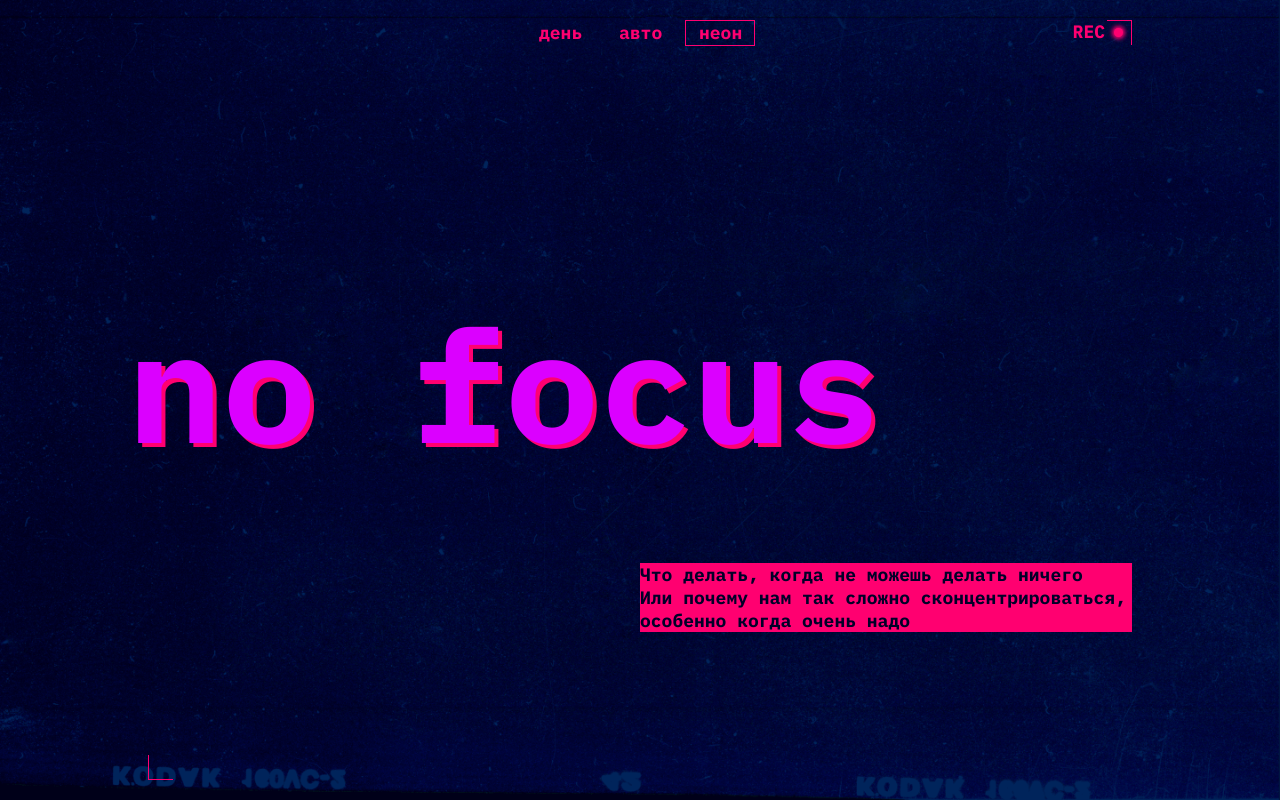
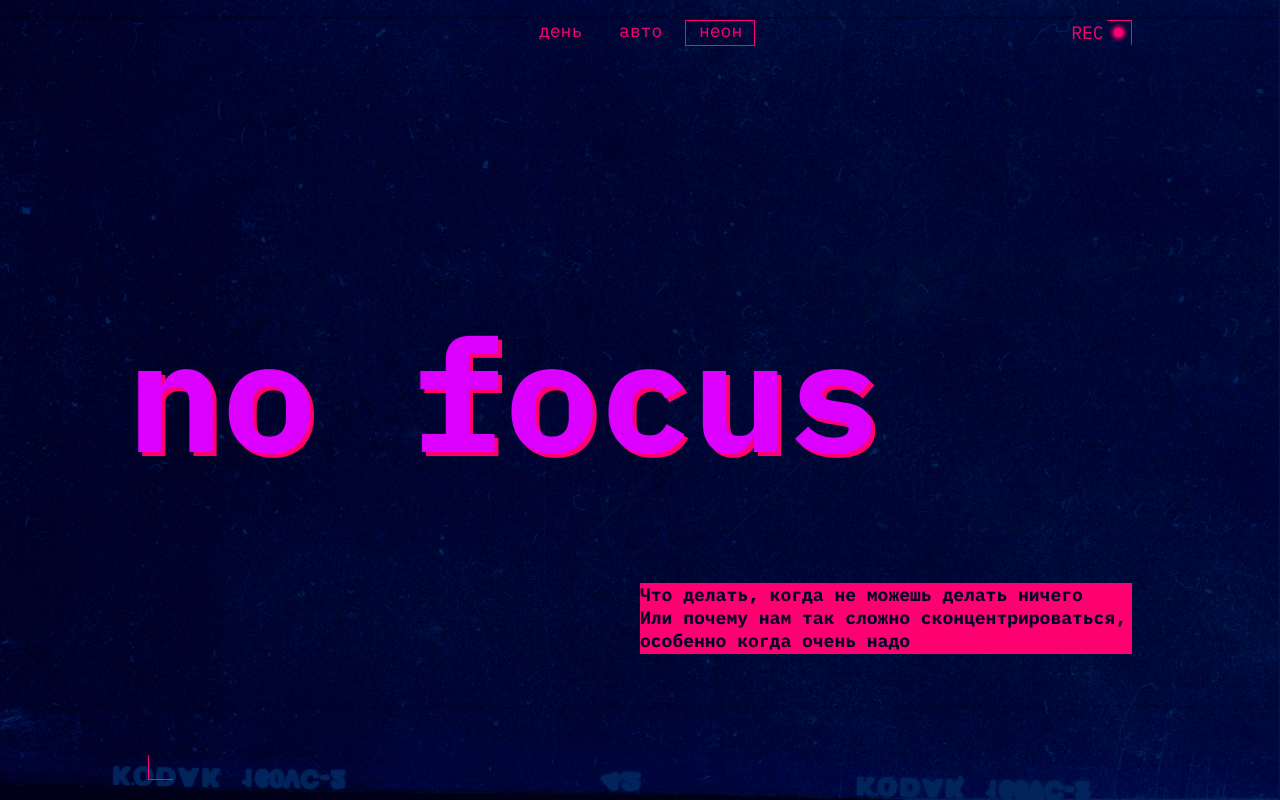
Before and after one commit to Tchernik0ff/slozhno-sosredotochitsya, a plain HTML site: page index.html in a window 1280 px wide. Both pictures are taken after a click on the button "неон". Shown: the top 800 px of the page. Drawn offline with Linux system fonts and the light colour scheme.

Commit message:
Правки стилей

```diff
--- a/styles/style.css
+++ b/styles/style.css
@@ -19,11 +19,12 @@
 .rec__decoration:before {
   content: "REC";
   position: absolute;
-  top: 0;
+  top: 1px;
   right: 0;
-  padding-inline-end: 27px;
+  padding-inline-end: 28.4px;
   color: var(--accent-color);
   color: var(--accent-color);
+  font-weight: normal;
   font-size: 18px;
 }
 
@@ -104,12 +105,11 @@
 .header__theme-menu-button {
   display: flex;
   align-items: flex-end;
-
   border: 1px solid transparent;
-  padding: 1px 13px;
+  padding: 3px 13px;
   color: var(--theme-sub-color);
   font-family: inherit;
-  font-weight: inherit;
+  font-weight: normal;
   font-size: 18px;
   text-transform: lowercase;
   background-color: transparent;
@@ -205,10 +205,14 @@
 }
 
 .footer::after {
-  bottom: 10px;
+  bottom: 11px;
   left: 0;
   border-inline-start: 1px solid var(--theme-sub-color);
   border-block-end: 1px solid var(--theme-sub-color);
+}
+
+.footer .large__title {
+  text-shadow: 2px 2px 0 var(--accent-color);
 }
 
 @media screen and (max-width: 767px) {
@@ -260,7 +264,7 @@
   }
 
   .footer {
-    margin-top: 40px;
+    margin-top: 42px;
   }
 }
 
@@ -270,7 +274,6 @@
   }
 
   .header {
-    --min-size: 1024px;
     display: grid;
     grid-template-columns: 1fr 1fr;
     grid-template-rows: auto;
@@ -279,11 +282,15 @@
   .header__theme-menu {
     grid-column: 2;
     justify-self: flex-end;
-    padding: 171.5px 0 76px 0;
+    padding: 171.5px 0 28px 0;
   }
 
   .header::after {
     bottom: 40px;
+  }
+
+  .header .large__title {
+    padding-block-end: 0;
   }
 
   .large__title {
@@ -295,13 +302,12 @@
     left: -19.9px;
     grid-column: span 2;
     grid-row: 2;
-    margin-inline-end: 10px;
-    padding: 101.16px 0 162px 0;
+    padding-block-end: 15px;
   }
 
   .header .title-decor {
     grid-column: 2;
-    margin-block-end: 148px;
+    align-self: flex-start;
   }
 
   .content {
@@ -358,7 +364,6 @@
   }
 
   .footer {
-    --min-size: 1024px;
     margin-top: 60px;
   }
 
@@ -372,10 +377,6 @@
 }
 
 @media screen and (min-width: 1024px) {
-  .header {
-    --min-size: 768px;
-  }
-
   .header__theme-menu {
     grid-column: span 2;
     grid-row: 1;
@@ -387,13 +388,9 @@
     border: 1px solid var(--hover-color);
   }
 
-  .header__theme-menu-button:focus {
-    border-block-end: 1px solid var(--accent-color);
+  .header__theme-menu-button:focus-visible {
+    border-block-end: 1px solid var(--theme-sub-color);
     outline: none;
-  }
-
-  .header__theme-menu-button:focus-visible {
-    outline: 1px solid white;
   }
 
   .header__theme-menu-button:active {
@@ -406,7 +403,11 @@
   }
 
   .header .large__title {
-    padding: 101.16px 0 130px 0;
+    padding-block-end: 30px;
+  }
+
+  .header .title-decor {
+    block-size: 71px;
   }
 
   .content__section:nth-child(2) {
@@ -421,8 +422,4 @@
   .content__section:nth-child(2) .content__title {
     grid-column: span 3;
   }
-
-  .footer {
-    --min-size: 768px;
-  }
 }
```
